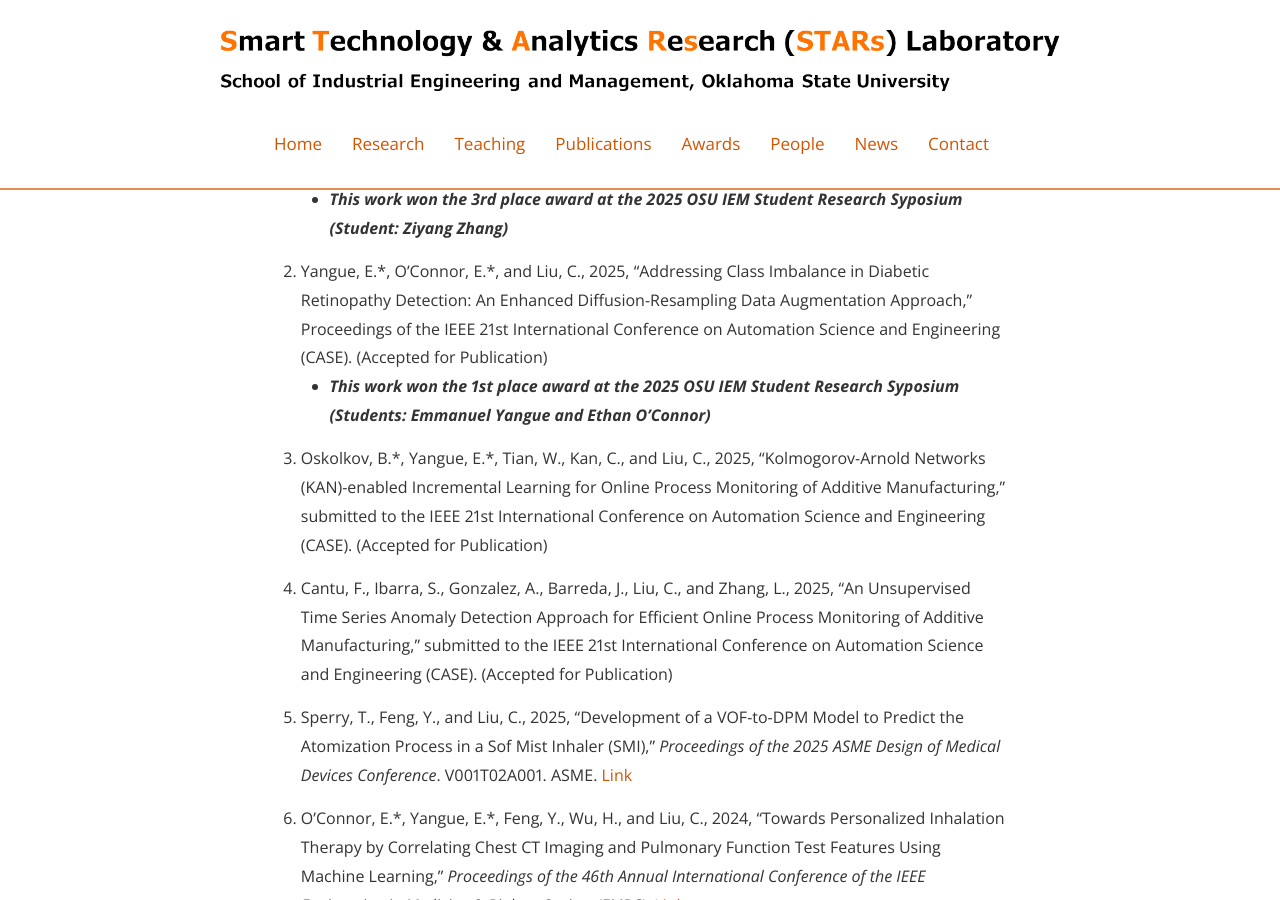
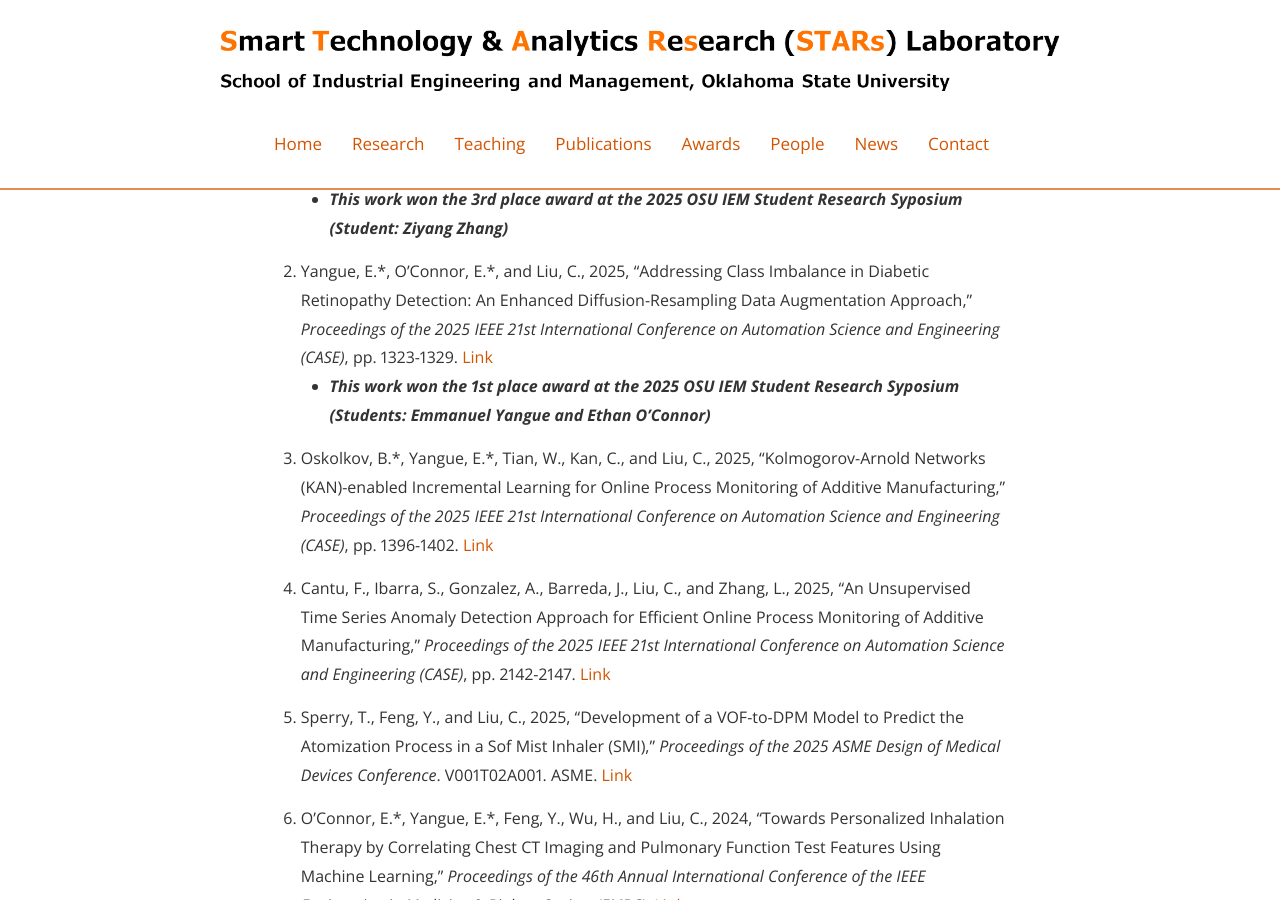
Before and after one commit to stars-laboratory/stars-laboratory.github.io, a Jekyll site: the page built from Dpublications.md, in a window 1280 px wide and 900 px high, scrolled down 4671 px. Built offline with Jekyll 4.4.1, drawn with Linux system fonts in a browser that asks for light colours; nearby versions of some CDN libraries.

Commit message:
Update Dpublications.md
Information Update.

```diff
--- a/Dpublications.md
+++ b/Dpublications.md
@@ -114,13 +114,13 @@ through Machine Learning,” *Nature Communications*. Vol. 14 (1), pp. 5765. [Li
 ASME 2025 International Design Engineering Technical Conferences and Computers and Information in Engineering Conference (IDETC-CIE)*. (Accepted for Publication)
      * ***This work won the 3rd place award at the 2025 OSU IEM Student Research Syposium (Student: Ziyang Zhang)***
 
-1. Yangue, E.\*, O’Connor, E.\*, and Liu, C., 2025, “Addressing Class Imbalance in Diabetic Retinopathy Detection: An Enhanced Diffusion-Resampling Data Augmentation Approach,” Proceedings of the IEEE
-21st International Conference on Automation Science and Engineering (CASE). (Accepted for Publication)
+1. Yangue, E.\*, O’Connor, E.\*, and Liu, C., 2025, “Addressing Class Imbalance in Diabetic Retinopathy Detection: An Enhanced Diffusion-Resampling Data Augmentation Approach,” *Proceedings of the 2025 IEEE
+21st International Conference on Automation Science and Engineering (CASE)*, pp. 1323-1329. [Link](https://doi.org/10.1109/CASE58245.2025.11164047)
      * ***This work won the 1st place award at the 2025 OSU IEM Student Research Syposium (Students: Emmanuel Yangue and Ethan O'Connor)***
 
-1. Oskolkov, B.\*, Yangue, E.\*, Tian, W., Kan, C., and Liu, C., 2025, “Kolmogorov-Arnold Networks (KAN)-enabled Incremental Learning for Online Process Monitoring of Additive Manufacturing,” submitted to the IEEE 21st International Conference on Automation Science and Engineering (CASE). (Accepted for Publication)
+1. Oskolkov, B.\*, Yangue, E.\*, Tian, W., Kan, C., and Liu, C., 2025, “Kolmogorov-Arnold Networks (KAN)-enabled Incremental Learning for Online Process Monitoring of Additive Manufacturing,” *Proceedings of the 2025 IEEE 21st International Conference on Automation Science and Engineering (CASE)*, pp. 1396-1402. [Link](https://doi.org/10.1109/CASE58245.2025.11164003)
 
-1. Cantu, F., Ibarra, S., Gonzalez, A., Barreda, J., Liu, C., and Zhang, L., 2025, “An Unsupervised Time Series Anomaly Detection Approach for Efficient Online Process Monitoring of Additive Manufacturing,” submitted to the IEEE 21st International Conference on Automation Science and Engineering (CASE). (Accepted for Publication)
+1. Cantu, F., Ibarra, S., Gonzalez, A., Barreda, J., Liu, C., and Zhang, L., 2025, “An Unsupervised Time Series Anomaly Detection Approach for Efficient Online Process Monitoring of Additive Manufacturing,” *Proceedings of the 2025 IEEE 21st International Conference on Automation Science and Engineering (CASE)*, pp. 2142-2147. [Link](https://doi.org/10.1109/CASE58245.2025.11163788)
 
 1. Sperry, T., Feng, Y., and Liu, C., 2025, “Development of a VOF-to-DPM Model to Predict the Atomization Process in a Sof Mist Inhaler (SMI),” *Proceedings of the 2025 ASME Design of Medical Devices Conference*. V001T02A001. ASME. [Link](https://doi.org/10.1115/DMD2025-1004)
 
```
